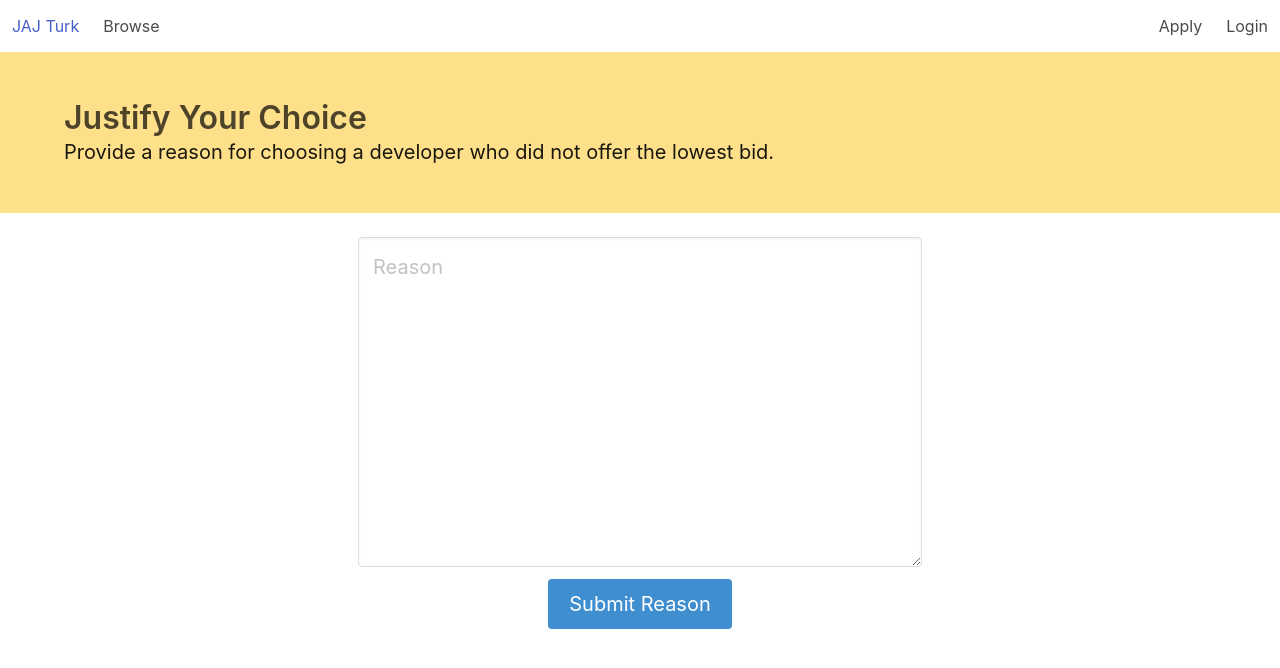
After one commit to ahalyasanjiv/turkSystem, a Flask app: page /bid/1/justify-developer in a window 1280 px wide. The commit adds this page. Shown: the top 668 px of the page. Run offline with Flask 2, Linux system fonts and the light colour scheme; some libraries are stand-ins or nearby versions.

Commit message:
added justification form for clients

```diff
--- a/database/Transaction.csv
+++ b/database/Transaction.csv
@@ -1,2 +1,3 @@
 recipient,sender,amount,status,optional_message
 testuser1,testuser0,0.45,pending,
+testuser0,testuser0,2.5,pending,sdfl
--- a/forms.py
+++ b/forms.py
@@ -101,6 +101,15 @@ class BidForm(FlaskForm):
 	# , validate_bid_amount])
 	submit = SubmitField('Make a Bid')
 
+class JustifyDeveloperChoiceForm(FlaskForm):
+	"""
+	Form for clients to justify their reason for choosing a developer who did
+	not submit the lowest bid for their system demand.
+	"""
+	reason = TextAreaField(label='Reason for not choosing the developer with the lowest bid.',
+						   validators=[DataRequired('Please provide a reason for not choosing the developer with the lowest bid.')])
+	submit = SubmitField('Submit Reason')
+
 class BecomeUserForm(FlaskForm):
 	"""
 	Form for when applicant wants to become user
--- a/models.py
+++ b/models.py
@@ -580,7 +580,7 @@ class Demand:
         return filtered.sort_values(['date_posted'], ascending=[True]).index.tolist()[::-1]
 
     @staticmethod
-    def choose_developer(demand_id, developer_username, client_username, bid_amount):
+    def choose_developer(demand_id, developer_username, client_username, bid_amount, reason=None):
         """
         Update the Demand table when a client chooses a developer for a certain demand.
         Also half of the bid amount is transferred from the client to the developer.
@@ -595,7 +595,7 @@ class Demand:
         Notification(developer_username, client_username, message)
 
         # transfer money from client to developer
-        Transaction(developer_username, client_username, float(bid_amount) / 2)
+        Transaction(developer_username, client_username, float(bid_amount) / 2, reason)
 
 class Bid:
     """
--- a/routes.py
+++ b/routes.py
@@ -3,7 +3,7 @@ import pandas as pd
 from csv import reader
 import datetime
 from dateutil import parser
-from forms import SignupForm, LoginForm, DemandForm, BidForm, ApplicantApprovalForm, BecomeUserForm
+from forms import SignupForm, LoginForm, DemandForm, BidForm, ApplicantApprovalForm, BecomeUserForm, JustifyDeveloperChoiceForm
 from models import User, Client, Developer, Applicant, Demand, Bid, BlacklistedUser, SuperUser, Notification
 
 app = Flask(__name__)
@@ -312,20 +312,52 @@ def choose_developer(demand_id):
 
     if request.method == 'POST':
         chosen_developer = request.form['developer']
+        session['chosen_developer'] = request.form['developer']
 
         # if the chosen developer had the lowest bid,
         # update the demand's chosen developer
         if chosen_developer == bids_info[0]['developer_username']:
             # updates the table, notifies the developer, and also starts the transaction request
-            Demand.choose_developer(demand_id, chosen_developer, demand_info['client_username'], bids_info[0]['bid_amount'])
+            Demand.choose_developer(demand_id, chosen_developer, session['username'], bids_info[0]['bid_amount'])
+            return render_template("developer_chosen.html")
 
         # if the chosen developer did not have the lowest bid,
         # the client must provide a reason for choosing this developer
         else:
-            pass
-        return render_template("developer_chosen.html", demand_id=demand_id, bidders_info=bidders_info)
+            # Demand.choose_developer(demand_id, chosen_developer, demand_info['client_username'], bids_info[0]['bid_amount'])
+            return redirect(url_for('justify_developer_choice', demand_id=demand_id))
     if request.method == 'GET':
         return render_template("choose_developer.html", demand_id=demand_id, bidders_info=bidders_info)
+
+@app.route("/bid/<demand_id>/justify-developer", methods=['GET', 'POST'])
+def justify_developer_choice(demand_id):
+    """
+    The '/bid/<demand_id>/justify-developer' route is where the client fills out a form
+    to explain his/her reason for choosing a developer who did not offer the lowest bid.
+    """
+    bids = Bid.get_bids_for_demand(demand_id)
+    bids_info = []
+    bidders_info = {}
+
+    for bid in bids:
+        info = Bid.get_info(bid)
+        bids_info.append(info)
+
+        if info['developer_username'] not in bidders_info:
+            username = info['developer_username']
+            bidders_info[username] = User.get_user_info(username)
+            bidders_info[username]['lowest_bid'] = info['bid_amount']
+
+    form = JustifyDeveloperChoiceForm()
+
+    if request.method == 'POST':
+        if form.validate():
+            Demand.choose_developer(demand_id, session['chosen_developer'], session['username'], bidders_info[session['chosen_developer']]['lowest_bid'], form.reason.data)
+            return render_template("developer_chosen.html")
+        else:
+            return render_template("justify_developer_choice.html", demand_id=demand_id, form=form)
+    if request.method == 'GET':
+        return render_template("justify_developer_choice.html", demand_id=demand_id, form=form)
 
 @app.route("/createDemand", methods=['GET', 'POST'])
 def createDemand():
--- a/templates/browse.html
+++ b/templates/browse.html
@@ -41,7 +41,7 @@
 
                     <!-- current lowest bid, if there is one -->
                     {% if demand.min_bid is not none %}
-                      <small><em>Lowest bid: {{ demand.min_bid }}</em></small>
+                      <small><em>Lowest bid: ${{ demand.min_bid }}</em></small>
                     {% else %}
                       <small><em>No bids were made yet!</em></small>
                     {% endif %}
--- a/templates/choose_developer.html
+++ b/templates/choose_developer.html
@@ -60,7 +60,6 @@
             <div class="media-right">
               <input type="hidden" name="developer" value="{{ username }}">
               <input type="submit" name="choose" value="Choose Developer" class="button is-success">
-
             </div>
           </form>
         </article>
--- /dev/null
+++ b/templates/justify_developer_choice.html
@@ -0,0 +1,42 @@
+{% extends "base.html" %}
+{% block content %}
+
+<section class="hero is-warning">
+  <div class="hero-body">
+    <div class="container">
+      <h1 class="title">Justify Your Choice</h1>
+      <h2 class="subtitle">Provide a reason for choosing a developer who did not offer the lowest bid.</h2>
+    </div>
+  </div>
+</section>
+<br>
+
+<div class="container">
+  <div class="columns">
+    <div class="column is-offset-3 is-half">
+      <form action="{{ url_for('justify_developer_choice', demand_id=demand_id) }}" method="POST">
+        {{ form.hidden_tag() }}
+
+        <!-- reason -->
+        <div class="field">
+          <div class="control">
+            {{ form.reason(placeholder="Reason", class="form-control textarea is-medium", rows="10") }}
+          </div>
+          {% if form.reason.errors %}
+            {% for error in form.reason.errors %}
+              <p class="is-danger">{{ error }}</p>
+            {% endfor %}
+          {% endif %}
+        </div>
+
+        <div class="has-text-centered">
+          {{ form.submit(class="button is-info is-medium") }}
+        </div>
+
+      </form>
+    </div>
+  </div>
+</div>
+
+
+{% endblock %}
```
